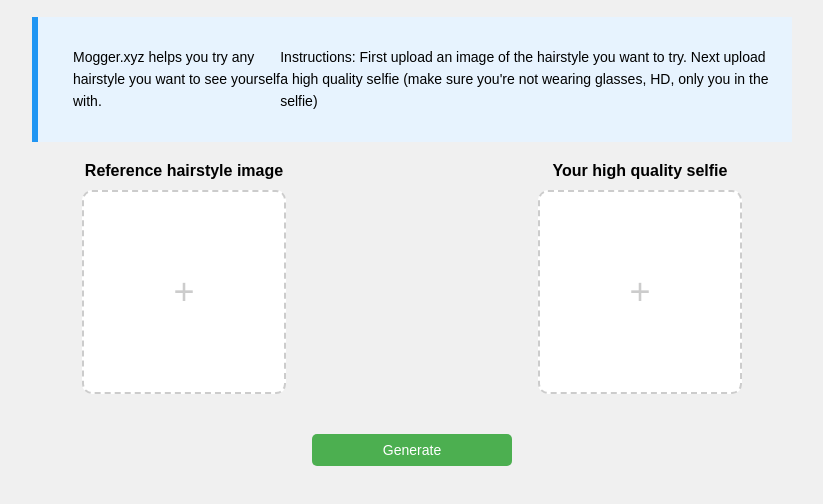
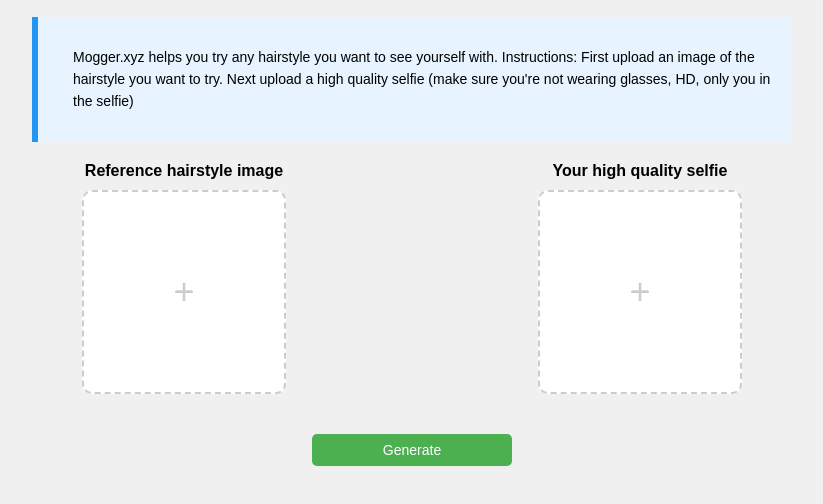
Before and after one commit to SarthakS97/mogger, a website: page public/index.html in a window 1280 px wide. Shown: the part 198-702 px from the top of the page, without its empty margins (228-1051 px from the left). Drawn offline with Linux system fonts and the light colour scheme; some icons are missing.

Commit message:
updated inst. again

```diff
--- a/public/index.html
+++ b/public/index.html
@@ -164,8 +164,7 @@
 
         <div class="info-box">
             <span class="info-icon"><i class="fas fa-info-circle info-icon"></i></span>
-            <p>Mogger.xyz helps you try any hairstyle you want to see yourself with. </p>
-            <p>Instructions: First upload an image of the hairstyle you want to try. Next upload a high quality selfie (make sure you're not wearing glasses, HD, only you in the selfie)</p>
+            <p>Mogger.xyz helps you try any hairstyle you want to see yourself with. Instructions: First upload an image of the hairstyle you want to try. Next upload a high quality selfie (make sure you're not wearing glasses, HD, only you in the selfie)</p>
         </div>
 
         <div class="upload-container">
```
